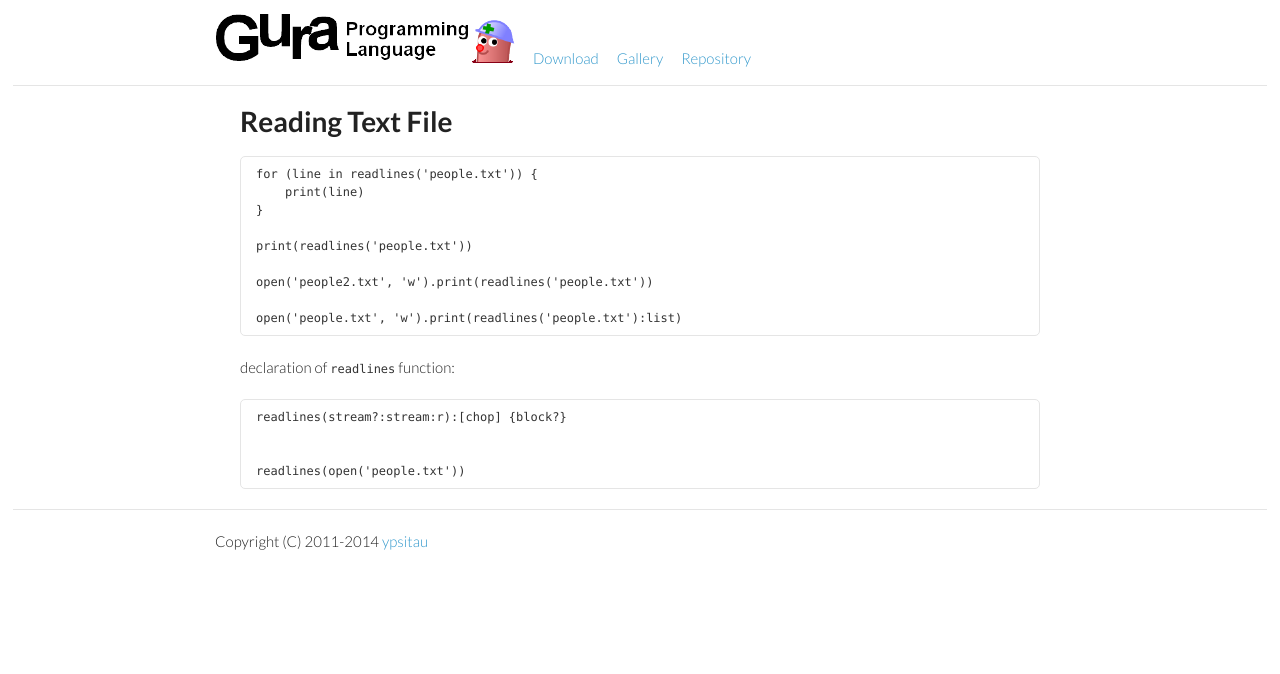
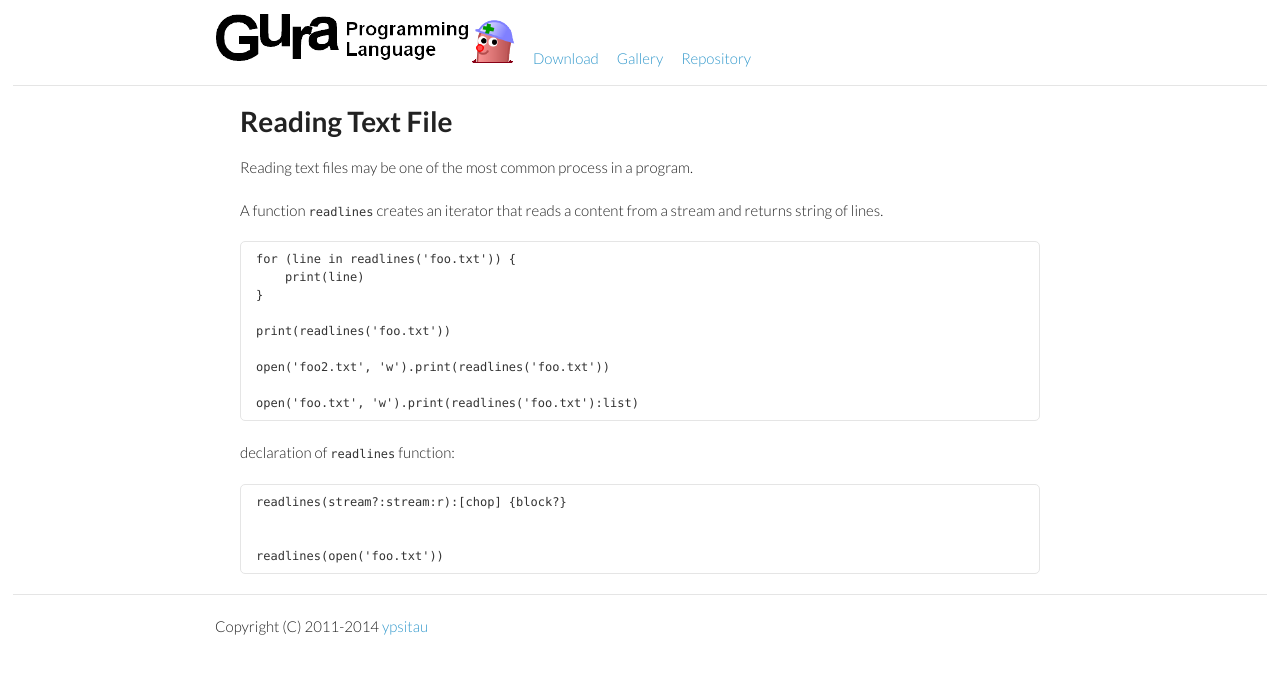
Before and after one commit to rudidude86/gura-lang.github.io, a Jekyll site: the page built from extensions/Reading-Text-File.md, in a window 1280 px wide. Shown: the top 674 px of the page. Built offline with Jekyll 4.4.1, drawn with Linux system fonts in a browser that asks for light colours; Markdown is read by kramdown in place of the engine named in the settings.

Commit message:
updated document

```diff
--- a/extensions/Reading-Text-File.md
+++ b/extensions/Reading-Text-File.md
@@ -6,22 +6,27 @@ title: Reading Text File
 
 # {{ page.title }}
 
+Reading text files may be one of the most common process in a program.
+
+
+A function `readlines` creates an iterator that reads a content from a stream
+and returns string of lines.
 
 
 
-    for (line in readlines('people.txt')) {
+    for (line in readlines('foo.txt')) {
         print(line)
     }
 
-    print(readlines('people.txt'))
+    print(readlines('foo.txt'))
 
-    open('people2.txt', 'w').print(readlines('people.txt'))
+    open('foo2.txt', 'w').print(readlines('foo.txt'))
 
-    open('people.txt', 'w').print(readlines('people.txt'):list)
+    open('foo.txt', 'w').print(readlines('foo.txt'):list)
 
 declaration of `readlines` function:
 
     readlines(stream?:stream:r):[chop] {block?}
 
 
-    readlines(open('people.txt'))
+    readlines(open('foo.txt'))
```
